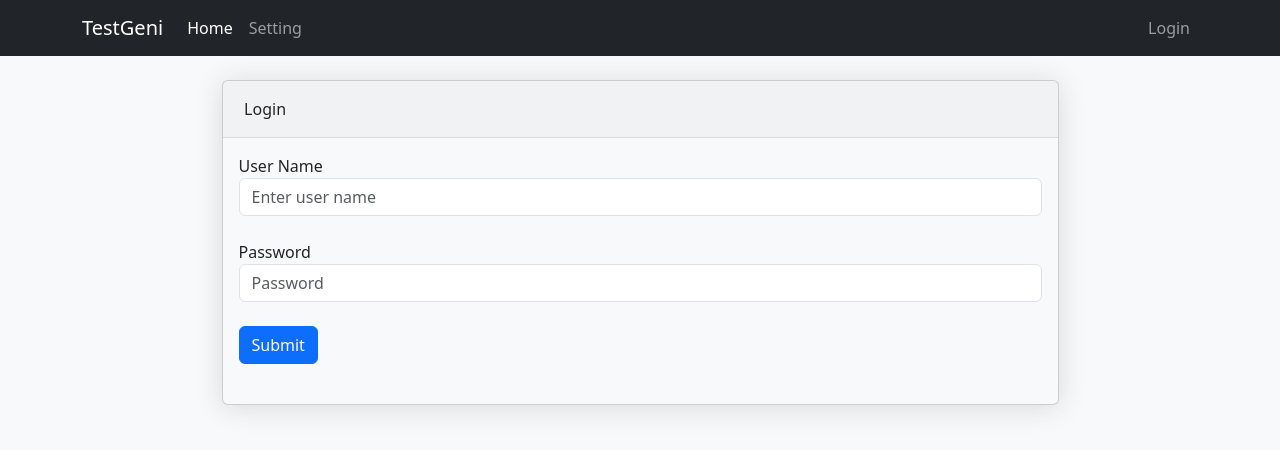
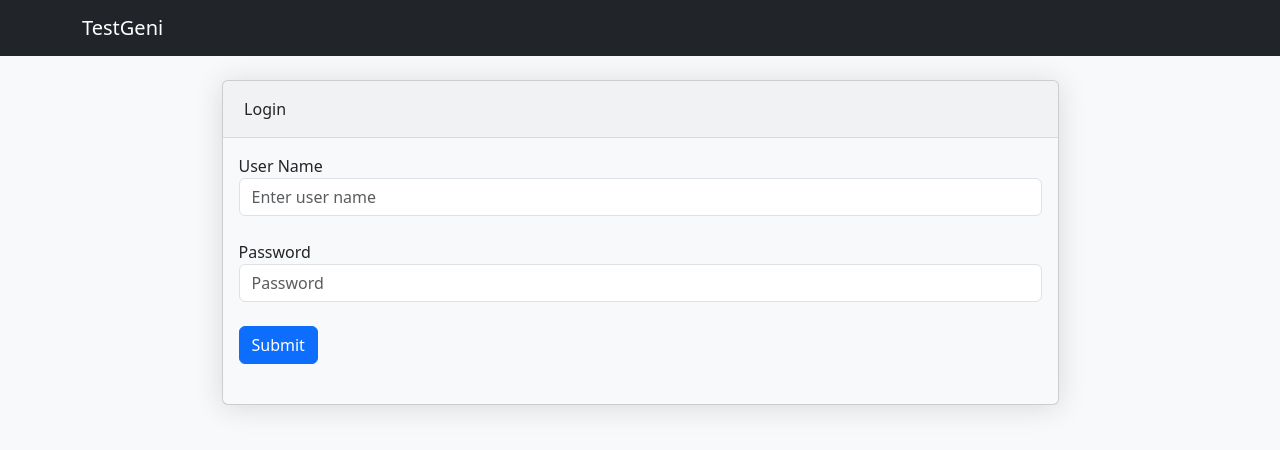
Before and after one commit to vivekcgi/test-case-generator, a React (Vite) app in the folder frontend/: page / in a window 1280 px wide. Shown: the top 450 px of the page. Built offline with nearby package versions, Linux system fonts and the light colour scheme.

Commit message:
updated flow

```diff
--- a/frontend/src/componensts/Header.jsx
+++ b/frontend/src/componensts/Header.jsx
@@ -1,12 +1,19 @@
 import { Link, NavLink } from "react-router-dom";
 const Header = () => {
+    const token= localStorage.getItem("token");
     return (
         <>
             <nav className="navbar navbar-expand-md navbar-dark bg-dark mb-1">
                 <div className="container container-fluid">
+                    {token?
+                    <Link className="navbar-brand" to="/home">
+                        TestGeni
+                    </Link>
+                    :
                     <Link className="navbar-brand" to="/">
-                       TestGeni
+                        TestGeni
                     </Link>
+                    }
                     <button
                         className="navbar-toggler"
                         type="button"
@@ -18,15 +25,15 @@ const Header = () => {
                     >
                         <span className="navbar-toggler-icon"></span>
                     </button>
-
+                    {token &&
                     <div
                         className="collapse navbar-collapse"
                         id="navbarCollapse"
                     >
-                        <ul className="navbar-nav me-auto mb-2 mb-md-0">
+                       <ul className="navbar-nav me-auto mb-2 mb-md-0">
                             <li className="nav-item">
                                 <NavLink
-                                    to="/"
+                                    to="/home"
                                     className={({ isActive }) =>
                                         isActive
                                             ? "active  nav-link"
@@ -49,21 +56,25 @@ const Header = () => {
                                 </NavLink>
                             </li>
                         </ul>
+                        :
                         <ul className="navbar-nav mb-2 mb-md-0">
                             <li className="nav-item">
                                 <NavLink
-                                    to="/login"
+                                    onClick={()=>{
+                                        localStorage.removeItem("token")
+                                        localStorage.removeItem("setting")}}
                                     className={({ isActive }) =>
                                         isActive
                                             ? "active  nav-link"
                                             : "inactive  nav-link"
                                     }
                                 >
-                                    Login
+                                    Logout
                                 </NavLink>
                             </li>
                         </ul>
                     </div>
+}
                 </div>
             </nav>
         </>
```
